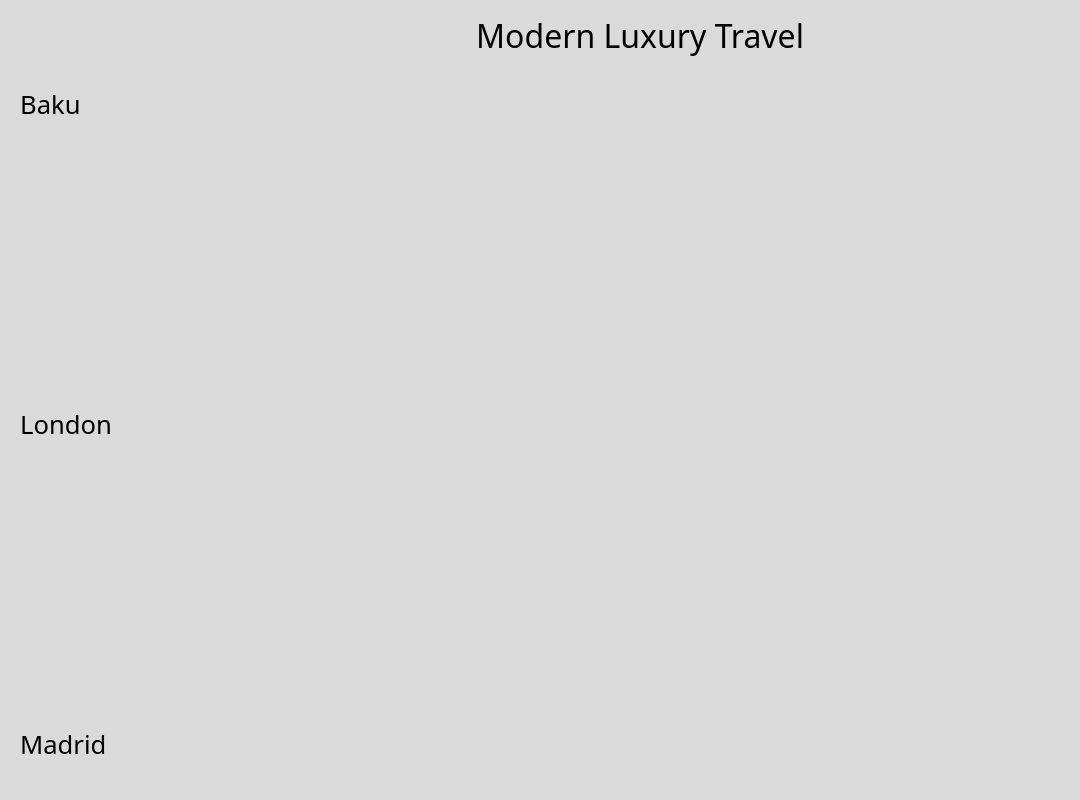
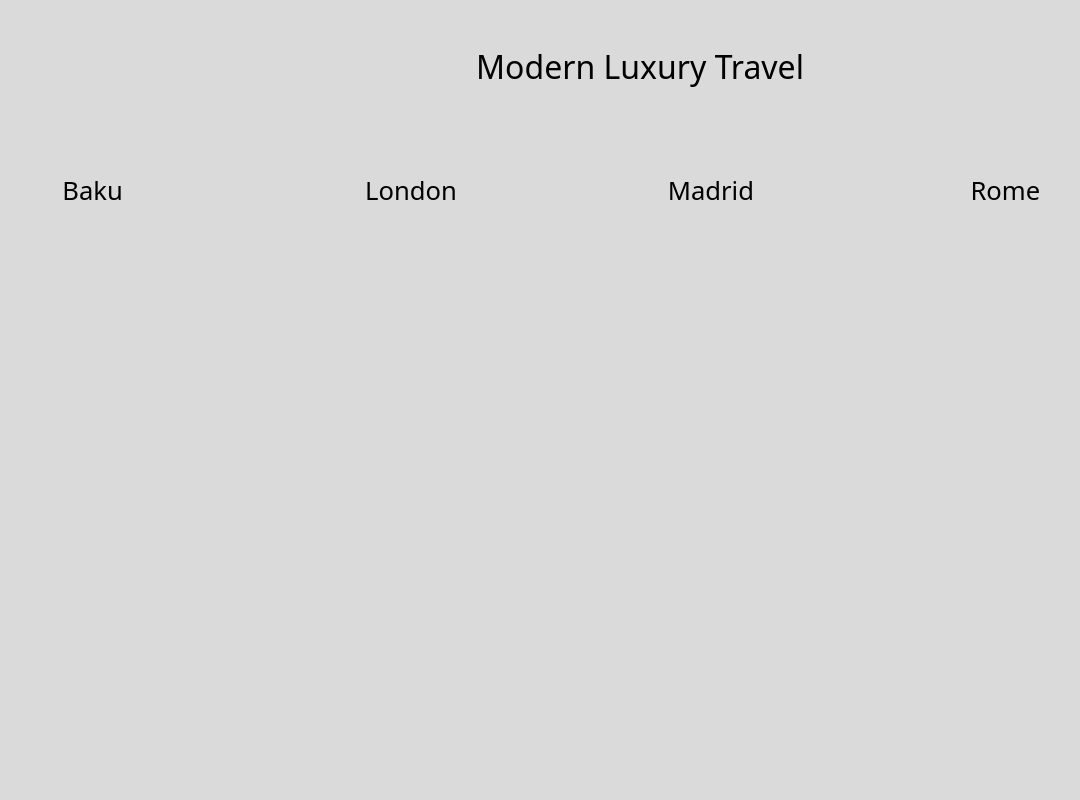
Before and after one commit to katyrwaddell/media, a plain HTML site: page index.html in a window 1280 px wide. Shown: the top 800 px of the page, without its empty margins (0-1080 px from the left). Drawn offline with Linux system fonts and the light colour scheme.

Commit message:
second commit

```diff
--- a/css/style.css
+++ b/css/style.css
@@ -3,13 +3,14 @@ body {
   font-size: 32px;
   font-family: 'system-ui', sans-serif;
   text-transform: capitalize;
+
 }
 
-@media screen (min-width: 575px;) {
+/* @media screen and (min-width: 575px;) {
   body {
-  display: inline;
+  display: inline block;
   }
-}
+} */
 
 .preview.baku {
   background-image: url(/images/baku.jpg);
@@ -32,9 +33,9 @@ body {
   font-weight: lighter;
 }
 
-.container h1 {
-  margin: 20px;
-  border: 10px;
+ .container h1 {
+  margin: 4%;
+  border: 4%;
 }
 
 .preview {
@@ -44,18 +45,25 @@ body {
   width: 100%;
   height: 300px;
 }
-@media screen (min-width: 575px){
+@media screen and (min-width: 575px){
+
 .preview {
-  width: 46%;
-  border: 1%;
+  width: 45%;
+  margin: 1%;
+  display: inline-block;
   }
-@@media screen (min-width: 991px) {
+  }
+
+@media screen and (min-width: 991px){
   .preview {
-    width: 22%;
-  }
-}
+    width: 21%;
+    margin: 1%;
+    border: 0px;
+    display: inline-block;
+    }
+    }
 
-}
+
 .preview h1 {
   text-align:left;
   font-size: 80%;
```
